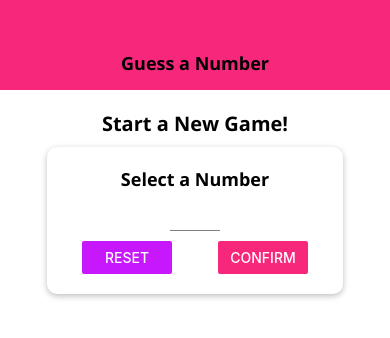
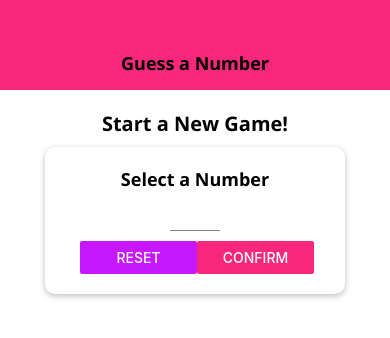
Before and after one commit to muticansel/guess_the_number, a React Native app: screen / in a window 390 px wide. Shown: the top 338 px of the page. Built offline with nearby package versions, Linux system fonts and the light colour scheme.

Commit message:
Dimensions & some Orientation issues - 94

```diff
--- a/app.json
+++ b/app.json
@@ -10,7 +10,7 @@
       "web"
     ],
     "version": "1.0.0",
-    "orientation": "portrait",
+    "orientation": "default",
     "icon": "./assets/icon.png",
     "splash": {
       "image": "./assets/splash.png",
--- a/screens/GameOverScreen.js
+++ b/screens/GameOverScreen.js
@@ -1,11 +1,12 @@
 import React from 'react';
-import { View, Text, StyleSheet, Button, Image } from 'react-native';
+import { View, Text, StyleSheet, Dimensions, Image, ScrollView } from 'react-native';
 import TitleText from '../components/TitleText';
 import MainButton from '../components/MainButton';
 import colors from '../constants/colors';
 
 const GameOverScreen = props => {
     return (
+        <ScrollView>
             <View style={styles.screen}>
                 <TitleText>The Game is Over!</TitleText>
                 <View style={styles.imageContainer}>
@@ -23,6 +24,7 @@ const GameOverScreen = props => {
                     NEW GAME
             </MainButton>
             </View>
+        </ScrollView>
     )
 }
 
@@ -33,13 +35,13 @@ const styles = StyleSheet.create({
         alignItems: 'center'
     },
     imageContainer: {
-        width: 300,
-        height: 300,
-        borderRadius: 150,
+        width: Dimensions.get('window').width * 0.7,
+        height: Dimensions.get('window').width * 0.7,
+        borderRadius: Dimensions.get('window').width * 0.7 / 2,
         borderWidth: 3,
         borderColor: 'black',
         overflow: 'hidden',
-        marginVertical: 30
+        marginVertical: Dimensions.get('window').height / 30
     },
     image: {
         width: '100%',
@@ -47,7 +49,7 @@ const styles = StyleSheet.create({
     },
     resultText: {
         textAlign: 'center',
-        fontSize: 20,
+        fontSize: Dimensions.get('window').height < 400 ? 16 : 20,
         marginBottom: 10
     },
     highlight: {
--- a/screens/GameScreen.js
+++ b/screens/GameScreen.js
@@ -1,5 +1,5 @@
 import React, { useState, useRef, useEffect } from 'react'
-import { View, Text, StyleSheet, Alert, ScrollView, FlatList } from 'react-native';
+import { View, Text, StyleSheet, Alert, Dimensions, FlatList } from 'react-native';
 import { Ionicons } from '@expo/vector-icons';
 
 import NumberContainer from '../components/NumberContainer';
@@ -97,13 +97,13 @@ const styles = StyleSheet.create({
     button: {
         flexDirection: 'row',
         justifyContent: 'space-around',
-        marginTop: 20,
+        marginTop: Dimensions.get('window').height > 600 ? 20 : 5,
         width: 400,
         maxWidth: '90%',
     },
     listContainer: {
         flex: 1,
-        width: '60%'
+        width: Dimensions.get('window').width > 350 ? '60%' : '80%'
     },
     list: {
         justifyContent: 'flex-end'
--- a/screens/StartGameScreen.js
+++ b/screens/StartGameScreen.js
@@ -1,5 +1,8 @@
-import React, { useState } from 'react'
-import { View, StyleSheet, Text, Button, TouchableWithoutFeedback, Keyboard, Alert } from 'react-native'
+import React, { useState, useEffect } from 'react'
+import {
+    View, StyleSheet, Dimensions, Button,
+    TouchableWithoutFeedback, Keyboard, Alert, ScrollView, KeyboardAvoidingView
+} from 'react-native'
 import Card from '../components/Card';
 import colors from '../constants/colors';
 import Input from '../components/Input';
@@ -11,6 +14,7 @@ const StartGameScreen = props => {
     const [enteredValue, setEnteredValue] = useState('');
     const [confirmed, setConfirmed] = useState(false)
     const [selectedNumber, setSelectedNumber] = useState();
+    const [buttonWidth, setButtonWidth] = useState(Dimensions.get('window').width / 10 * 3);
 
     const numberInputHandler = inputText => {
         setEnteredValue(inputText.replace(/[^0-9]/g, ''))
@@ -21,10 +25,21 @@ const StartGameScreen = props => {
         setConfirmed(false)
     }
 
+    useEffect(() => {
+        const updateLayout = () => {
+            setButtonWidth(Dimensions.get('window').width / 10 * 3)
+        }
+
+        Dimensions.addEventListener('change', updateLayout)
+        return () => {
+            Dimensions.removeEventListener('change', updateLayout)
+        };
+    })
+
     const confirmInputHandler = () => {
         const chosenNumber = parseInt(enteredValue);
-        if(isNaN(chosenNumber) || chosenNumber <= 0 || chosenNumber > 99){
-            Alert.alert('Invalid Number!', "Number has to be a number between 0-99", [{text: "OK", style: 'destructive', onPress: resetInputHandler}])
+        if (isNaN(chosenNumber) || chosenNumber <= 0 || chosenNumber > 99) {
+            Alert.alert('Invalid Number!', "Number has to be a number between 0-99", [{ text: "OK", style: 'destructive', onPress: resetInputHandler }])
             return;
         }
 
@@ -36,7 +51,7 @@ const StartGameScreen = props => {
 
     let confirmedOutput;
 
-    if(confirmed) {
+    if (confirmed) {
         confirmedOutput = (
             <Card style={styles.summaryContainer}>
                 <TitleText>You selected</TitleText>
@@ -51,6 +66,8 @@ const StartGameScreen = props => {
     }
 
     return (
+        <ScrollView>
+            <KeyboardAvoidingView behavior="padding" keyboardVerticalOffset={30}>
                 <TouchableWithoutFeedback onPress={() => {
                     Keyboard.dismiss()
                 }}>
@@ -66,10 +83,10 @@ const StartGameScreen = props => {
                                 onChangeText={numberInputHandler}
                                 value={enteredValue} />
                             <View style={styles.buttonContainer}>
-                        <View style={styles.button}>
+                                <View style={{width: buttonWidth}}>
                                     <Button title="Reset" onPress={resetInputHandler} color={colors.accent} />
                                 </View>
-                        <View style={styles.button}>
+                                <View style={{width: buttonWidth}}>
                                     <Button title="Confirm" onPress={confirmInputHandler} color={colors.primary} />
                                 </View>
                             </View>
@@ -77,6 +94,8 @@ const StartGameScreen = props => {
                         {confirmedOutput}
                     </View>
                 </TouchableWithoutFeedback>
+            </KeyboardAvoidingView>
+        </ScrollView>
     )
 }
 
@@ -98,13 +117,14 @@ const styles = StyleSheet.create({
         paddingHorizontal: 15
     },
     inputContainer: {
-        width: 300,
-        maxWidth: '80%',
+        width: '80%',
+        minWidth: 300,
+        maxWidth: '95%',
         alignItems: 'center'
     },
-    button: {
-        width: 90
-    },
+    // button: {
+    //     width: Dimensions.get('window').width / 10 * 3
+    // },
     input: {
         width: 50,
         textAlign: 'center'
```
Lines whose indentation alone changed are shown as unchanged.
